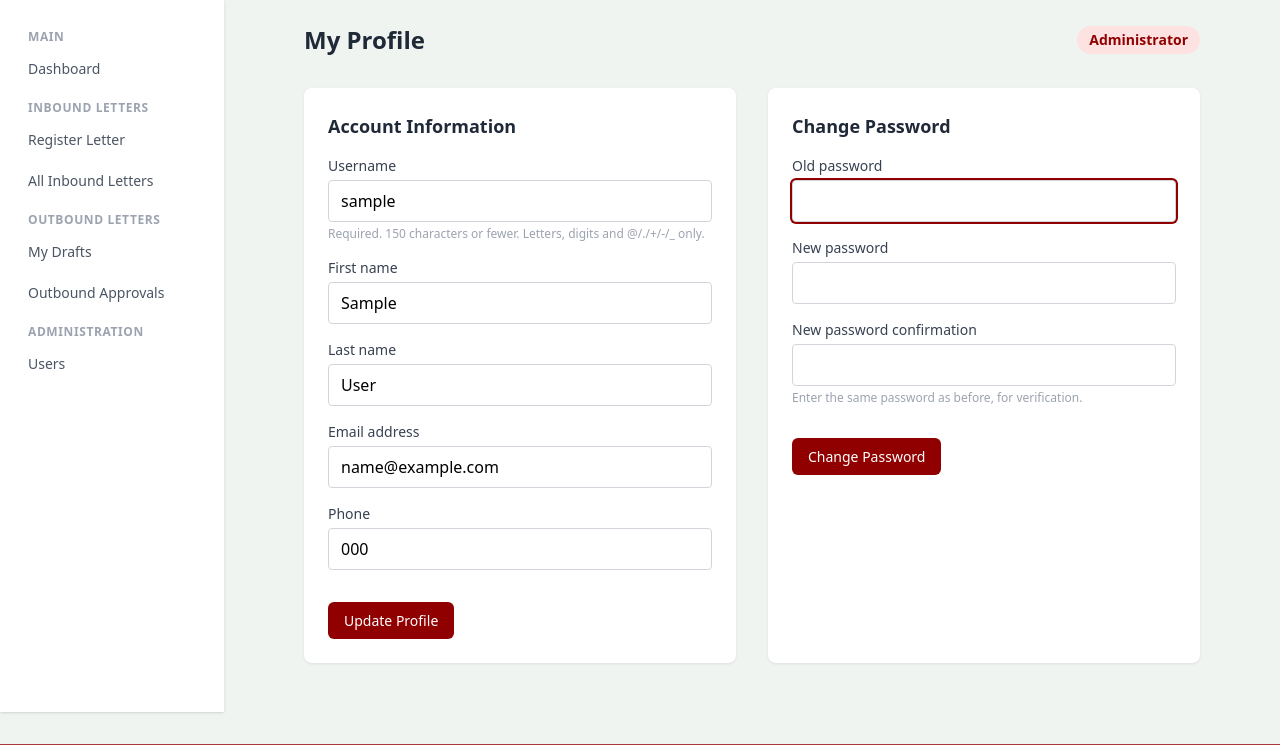
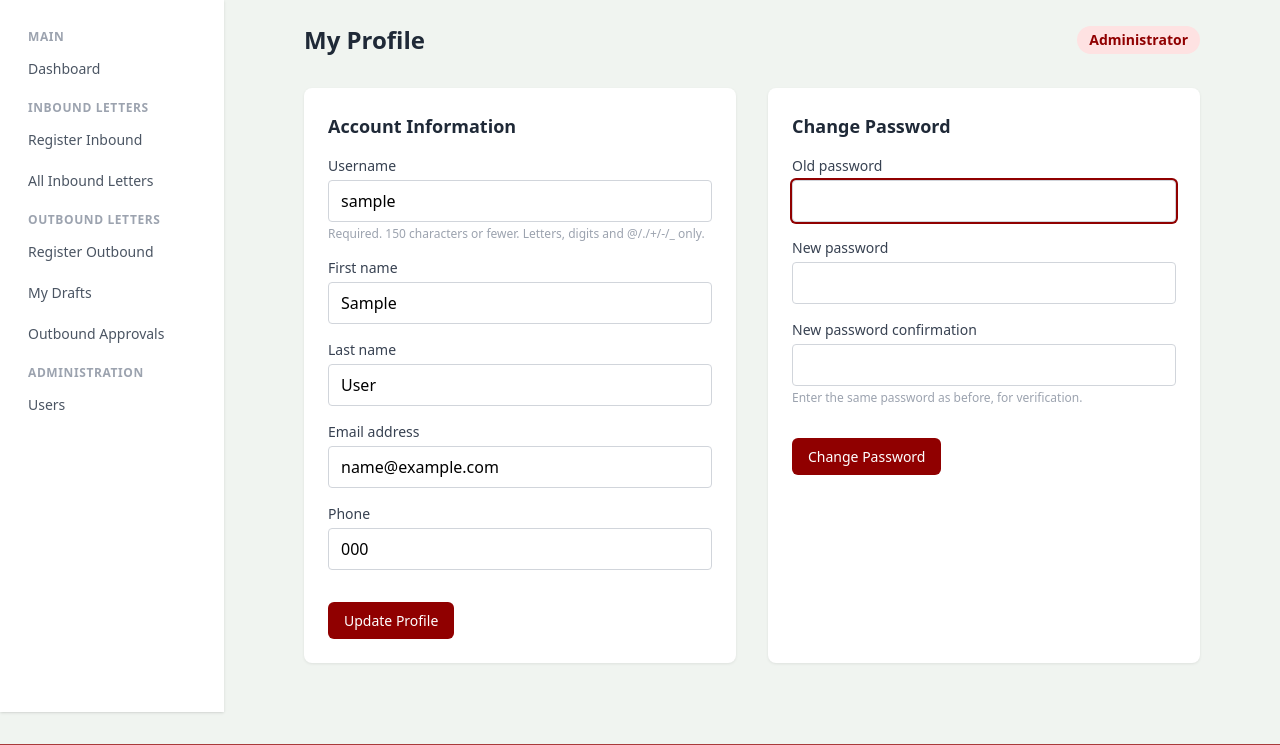
Before and after one commit to Noro18/Corespondence-System, a Django app: page /profile/ in a window 1280 px wide. Shown: the part 88-833 px from the top of the page. Run offline with Django 5.2, Linux system fonts and the light colour scheme; a user stored in the database is signed in; tables that the repository leaves empty hold one stand-in row (values such as "Sample post"); some libraries are stand-ins or nearby versions.

Commit message:
feat(sidebar): add Register Outbound link for SEK and ADMIN and clarify sidebar labels

```diff
--- a/templates/base.html
+++ b/templates/base.html
@@ -155,7 +155,7 @@
       <p class="nav-section">Inbound Letters</p>
       <ul class="space-y-1">
         {% if user.role == 'SEK' or user.role == 'ADMIN' %}
-        <li><a href="{% url 'inbound_letters:create' %}" class="nav-link">Register Letter</a></li>
+        <li><a href="{% url 'inbound_letters:create' %}" class="nav-link">Register Inbound</a></li>
         {% endif %}
         {% if user.role == 'SEK' or user.role == 'PREZ' or user.role == 'ADMIN' %}
         <li><a href="{% url 'inbound_letters:list' %}" class="nav-link">All Inbound Letters</a></li>
@@ -166,6 +166,9 @@
       </ul>
       <p class="nav-section">Outbound Letters</p>
       <ul class="space-y-1">
+        {% if user.role == 'SEK' or user.role == 'ADMIN' %}
+        <li><a href="{% url 'outbound_letters:create' %}" class="nav-link">Register Outbound</a></li>
+        {% endif %}
         {% if user.role == 'SEK' or user.role == 'STF' or user.role == 'ADMIN' %}
         <li><a href="{% url 'outbound_letters:list' %}" class="nav-link">My Drafts</a></li>
         {% endif %}
```
